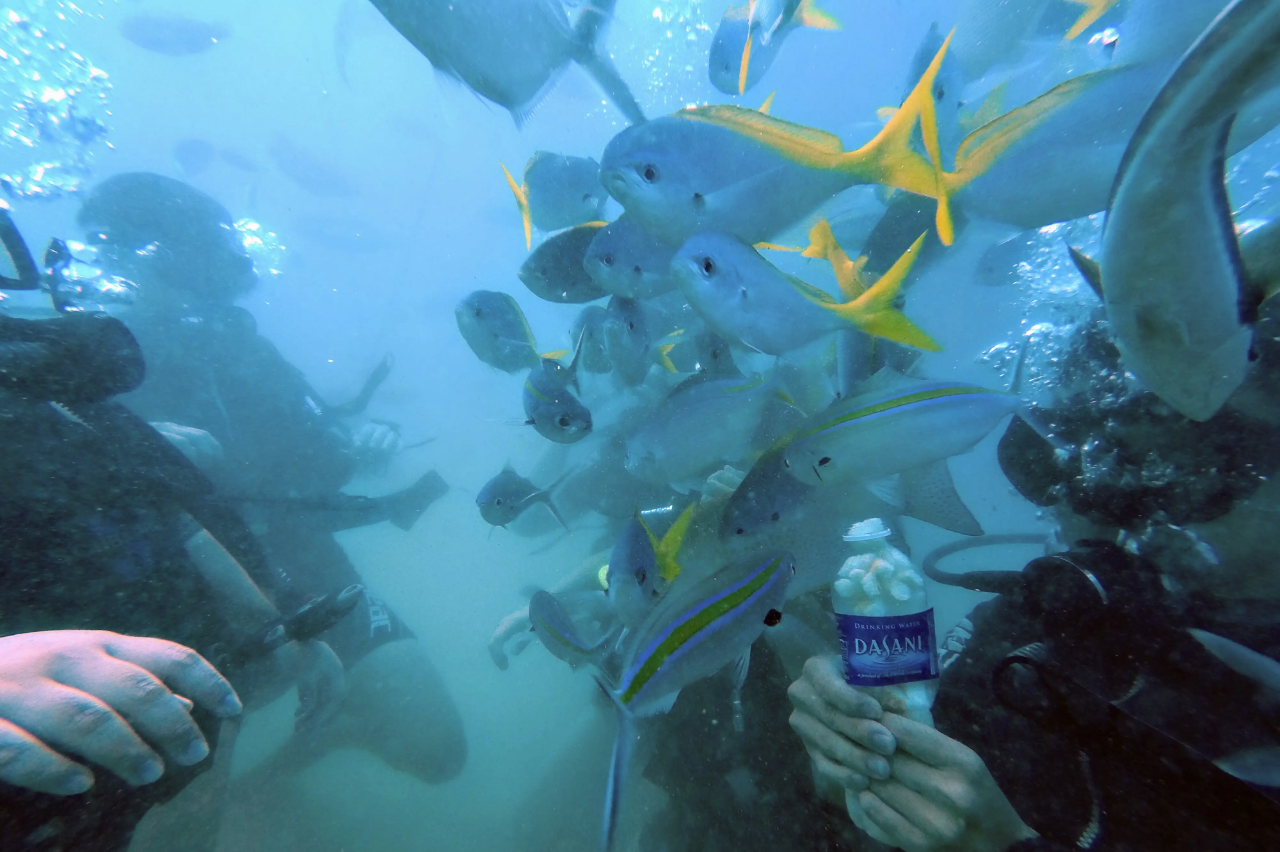
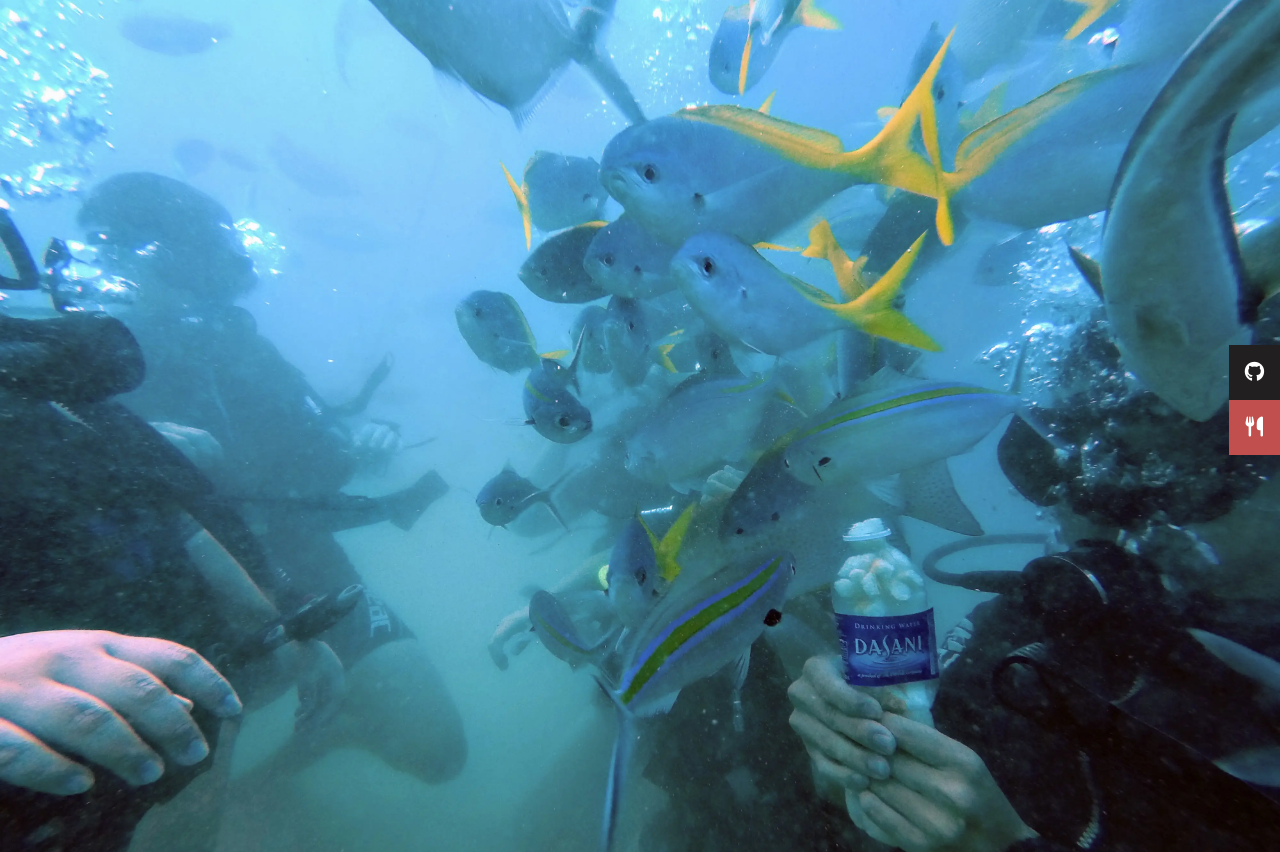
Before and after one commit to calvin-sg/calvin-sg.github.io, a plain HTML site: page diving/index.html in a window 1280 px wide. Shown: the top 852 px of the page. Drawn offline with Linux system fonts and the light colour scheme.

Commit message:
Added social bar and general optimisation

```diff
--- a/diving-legacy/styles.css
+++ b/diving-legacy/styles.css
@@ -16,3 +16,30 @@ video{
 p{
     text-align: center;
 }
+.social-icon-bar { /*Tutorial for Sticky Social Bar: https://www.w3schools.com/howto/howto_css_sticky_social_bar.asp */
+     position: fixed; /* Fixed/sticky icon bar */
+     top: 50%; /* Vertically aligned 50% from the top of the screen */
+     right: 0; /* Enables right aligned bar */
+     -webkit-transform: translateY(-50%);
+     -ms-transform: translateY(-50%);
+     transform: translateY(-50%);
+ }
+.social-icon-bar a { /* Style the icon bar links */
+ display: block;
+ text-align: center;
+ padding: 16px;
+ transition: all 0.3s ease;
+ color: white;
+ font-size: 20px;
+}
+.social-icon-bar a:hover {
+ background-color: #000;
+}
+.github { /* Style the social media icons with color */
+ background: #211F1F;
+ color: white;
+}
+.slickshots {
+ background: #c14f4d;
+ color: white;
+}
--- a/diving/index.html
+++ b/diving/index.html
@@ -7,25 +7,30 @@
         <title>Tioman - Reminiscing my vacation diving photos</title>
         <link rel="stylesheet"
               href="styles.css">
+        <script src="https://kit.fontawesome.com/bd4d999258.js" crossorigin="anonymous"></script>
     </head>
     <body>
         <div class="feeding-fishes">
             <img src="media/Feeding_fishes-DIVE4_PHOTO4.webp" alt="Feeding fishes photo" >
-            <video controls loop muted preload="none" poster="media/Preload_Feeding_fishes-DIVE4_VID3.webp">
-                <source src="media/Feeding_fishes-DIVE4_VID3.webm" type="video/webm" alt="Feeding fishes video">
+            <video controls loop muted preload="none" poster="media/Preload_Feeding_fishes-DIVE4_VID3.webp" title="Feeding fishes video">
+                <source src="media/Feeding_fishes-DIVE4_VID3.webm" type="video/webm">
                 Your browser does not support the video playback.
             </video>
         </div>
         <div class="others">
             <img src="media/Corals-GOPR5351-EFFECTS.webp" alt="Corals photo" >
-            <video controls loop muted preload="none" poster="media/Preload_Turtle.webp">
-                <source src="media/Turtle.webm" type="video/webm" alt="Turtle video">
+            <video controls loop muted preload="none" poster="media/Preload_Turtle.webp" title="Turtle video">
+                <source src="media/Turtle.webm" type="video/webm">
                 Your browser does not support the video playback.
             </video>
         </div>
         <div class="text">
-            <p>Check out my other works here! <a href="https://slickshots.lcalvin.com">slickshots.lcalvin.com</a></p>
-            <p>This page works best with Google Chrome. Having issues? Compatibility mode: <a href="https://lcalvin.com/diving-legacy">https://lcalvin.com/diving-legacy</a></p>
+            <p>Hand crafted by yours truly. Check out my other works here! <a href="https://slickshots.lcalvin.com/" target="_blank" rel="noopener noreferrer">slickshots.lcalvin.com</a></p>
+            <p>This page works best with Google Chrome. Having issues? Compatibility mode: <a href="https://lcalvin.com/diving-legacy/">https://lcalvin.com/diving-legacy</a></p>
+        </div>
+        <div class="social-icon-bar">
+            <a href="https://github.com/l-calvin/" class="github" target="_blank" rel="noopener noreferrer"><i class="fab fa-github"></i></a>
+            <a href="https://slickshots.lcalvin.com/" class="slickshots" target="_blank" rel="noopener noreferrer"><i class="fas fa-utensils"></i></a>
         </div>
     </body>
 </html>
--- a/diving/styles.css
+++ b/diving/styles.css
@@ -16,3 +16,30 @@ video{
 p{
     text-align: center;
 }
+.social-icon-bar { /*Tutorial for Sticky Social Bar: https://www.w3schools.com/howto/howto_css_sticky_social_bar.asp */
+     position: fixed; /* Fixed/sticky icon bar */
+     top: 50%; /* Vertically aligned 50% from the top of the screen */
+     right: 0; /* Enables right aligned bar */
+     -webkit-transform: translateY(-50%);
+     -ms-transform: translateY(-50%);
+     transform: translateY(-50%);
+ }
+.social-icon-bar a { /* Style the icon bar links */
+ display: block;
+ text-align: center;
+ padding: 16px;
+ transition: all 0.3s ease;
+ color: white;
+ font-size: 20px;
+}
+.social-icon-bar a:hover {
+ background-color: #000;
+}
+.github { /* Style the social media icons with color */
+ background: #211F1F;
+ color: white;
+}
+.slickshots {
+ background: #c14f4d;
+ color: white;
+}
```
Also changed, not shown: diving-legacy/index.html (+11 -6 lines), index.html (+2 -2 lines).
